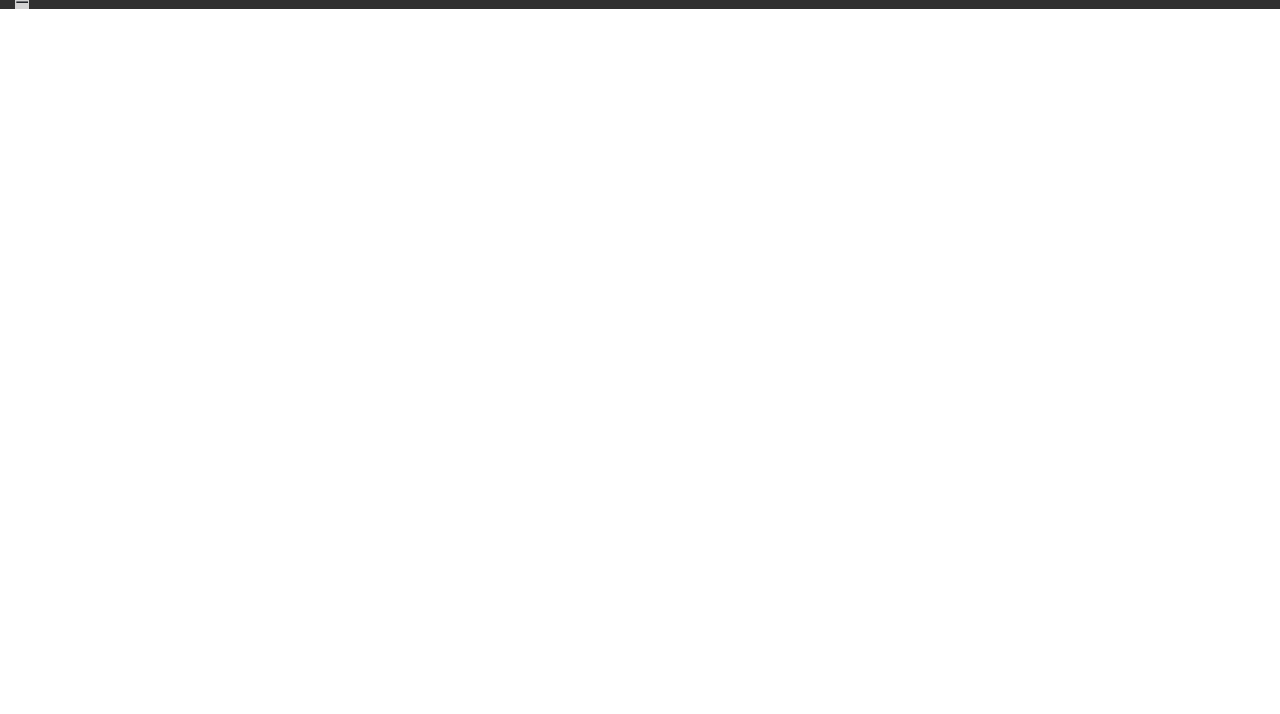
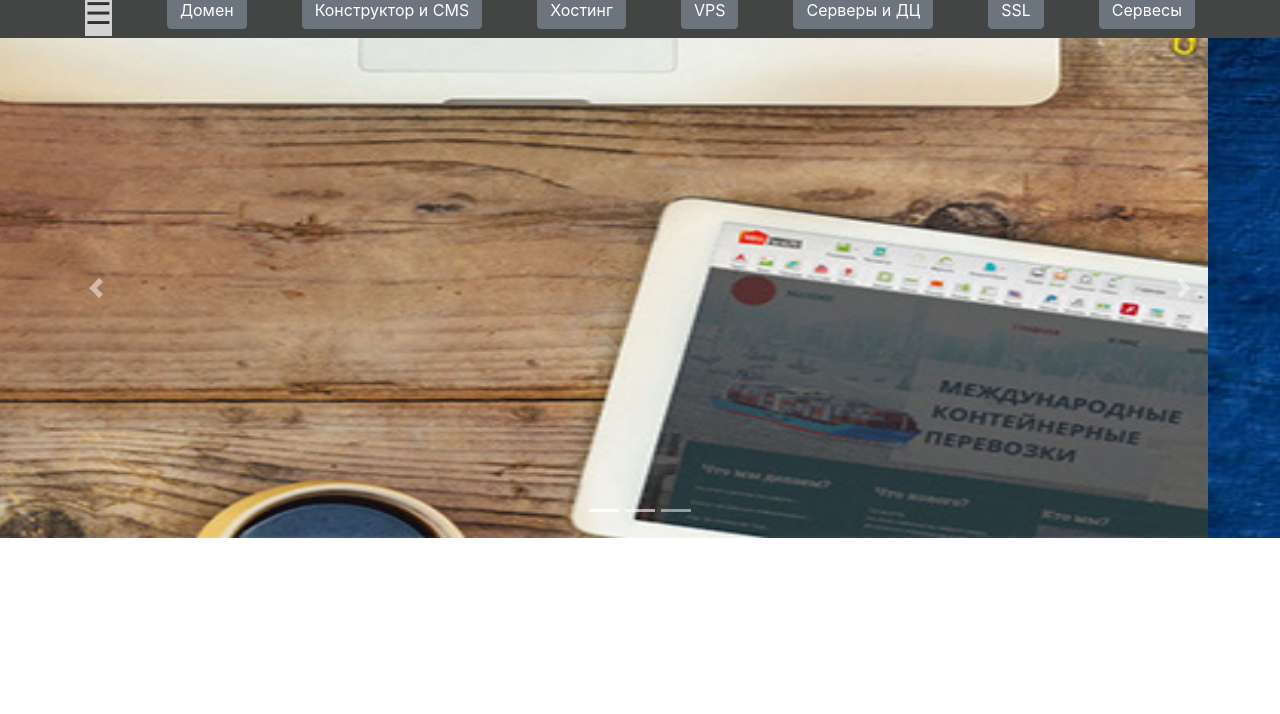
Before and after one commit to KirillSemennikov2803/web-exam-15.06.19, a plain HTML site: page index.html in a window 1280 px wide. Shown: the part 86-800 px from the top of the page. Drawn offline with nearby package versions, Linux system fonts and the light colour scheme.

Commit message:
add carusel

```diff
--- a/css/main.css
+++ b/css/main.css
@@ -13,10 +13,33 @@
 }
 
 #topMenu {
-    background: #303030;
+    color: #d3d3d3;
+}
+
+div#topMenu {
+    background: #434545;
+    padding: 2px;
+}
+
+div#topMenu>* {
+    margin-top: 3.5px;
 }
 
 #trigramm {
     background: #d3d3d3;
-    font-size:
+    font-size: 30px;
+    color: #303030;
+    margin: 0;
 }
+
+#carouselExampleIndicators {
+    width: 100%;
+    height: 500px;
+}
+
+img {
+    width: 100%;
+    height: 500px;
+}
+
+;
--- a/index.html
+++ b/index.html
@@ -7,6 +7,9 @@
       <!-- Bootstrap CSS -->
       <link rel="stylesheet" href="https://stackpath.bootstrapcdn.com/bootstrap/4.3.1/css/bootstrap.min.css" integrity="sha384-ggOyR0iXCbMQv3Xipma34MD+dH/1fQ784/j6cY/iJTQUOhcWr7x9JvoRxT2MZw1T" crossorigin="anonymous">
       <link rel="stylesheet" href="css/main.css">
+
+   </head>
+   <body>
       <div class="container">
          <div class="d-flex flex-row justify-content-between">
             <div class="block"><img src="img\polytech_logo_sizes.png" id="logoTop"></div>
@@ -27,16 +30,48 @@
 
       </div>
       <div class="container-fluid" id="topMenu">
-      <div class="d-flex flex-row justify-content-between">
-      <div class>
+      <div class="container">
+
+      <div class="d-flex flex-row justify-content-between" >
+
    <div class="block" id="trigramm"> <div>	&#9776;</div></div>
+    <div class="block"><button type="button" class="btn btn-secondary">Домен</button></div>
+    <div class="block"><button type="button" class="btn btn-secondary">Конструктор и CMS</button></div>
+    <div class="block"><button type="button" class="btn btn-secondary">Хостинг</button></div>
+    <div class="block"><button type="button" class="btn btn-secondary">VPS</button></div>
+    <div class="block"><button type="button" class="btn btn-secondary">Серверы и ДЦ</button></div>
+    <div class="block"><button type="button" class="btn btn-secondary">SSL</button></div>
+    <div class="block"><button type="button" class="btn btn-secondary">Сервесы</button></div>
   </div>
+</div>
   </div>
     </div>
-   </head>
-   <body>
-      <!-- Optional JavaScript -->
-      <!-- jQuery first, then Popper.js, then Bootstrap JS -->
+    <div id="carouselExampleIndicators" class="carousel slide" data-ride="carousel">
+  <ol class="carousel-indicators">
+    <li data-target="#carouselExampleIndicators" data-slide-to="0" class="active"></li>
+    <li data-target="#carouselExampleIndicators" data-slide-to="1"></li>
+    <li data-target="#carouselExampleIndicators" data-slide-to="2"></li>
+  </ol>
+  <div class="carousel-inner">
+    <div class="carousel-item active">
+      <img class="d-block w-100" src="img\carusel1.jpg" alt="Первый слайд">
+    </div>
+    <div class="carousel-item">
+      <img class="d-block w-100" src="img\carusel2.jpg" alt="Второй слайд">
+    </div>
+    <div class="carousel-item">
+      <img class="d-block w-100" src="img\carusel4.jpg" alt="Третий слайд">
+    </div>
+  </div>
+  <a class="carousel-control-prev" href="#carouselExampleIndicators" role="button" data-slide="prev">
+    <span class="carousel-control-prev-icon" aria-hidden="true"></span>
+    <span class="sr-only" >Previous</span>
+  </a>
+  <a class="carousel-control-next" href="#carouselExampleIndicators" role="button" data-slide="next">
+    <span class="carousel-control-next-icon" aria-hidden="true"></span>
+    <span class="sr-only">Next</span>
+  </a>
+</div>
       <script src="https://code.jquery.com/jquery-3.3.1.slim.min.js" integrity="sha384-q8i/X+965DzO0rT7abK41JStQIAqVgRVzpbzo5smXKp4YfRvH+8abtTE1Pi6jizo" crossorigin="anonymous"></script>
       <script src="https://cdnjs.cloudflare.com/ajax/libs/popper.js/1.14.7/umd/popper.min.js" integrity="sha384-UO2eT0CpHqdSJQ6hJty5KVphtPhzWj9WO1clHTMGa3JDZwrnQq4sF86dIHNDz0W1" crossorigin="anonymous"></script>
       <script src="https://stackpath.bootstrapcdn.com/bootstrap/4.3.1/js/bootstrap.min.js" integrity="sha384-JjSmVgyd0p3pXB1rRibZUAYoIIy6OrQ6VrjIEaFf/nJGzIxFDsf4x0xIM+B07jRM" crossorigin="anonymous"></script>
```
Also changed, not shown: img/carusel1.jpg (added), img/carusel2.jpg (added), img/carusel3.jpg (added), img/carusel4.jpg (added), img/carusel5.jpg (added).
